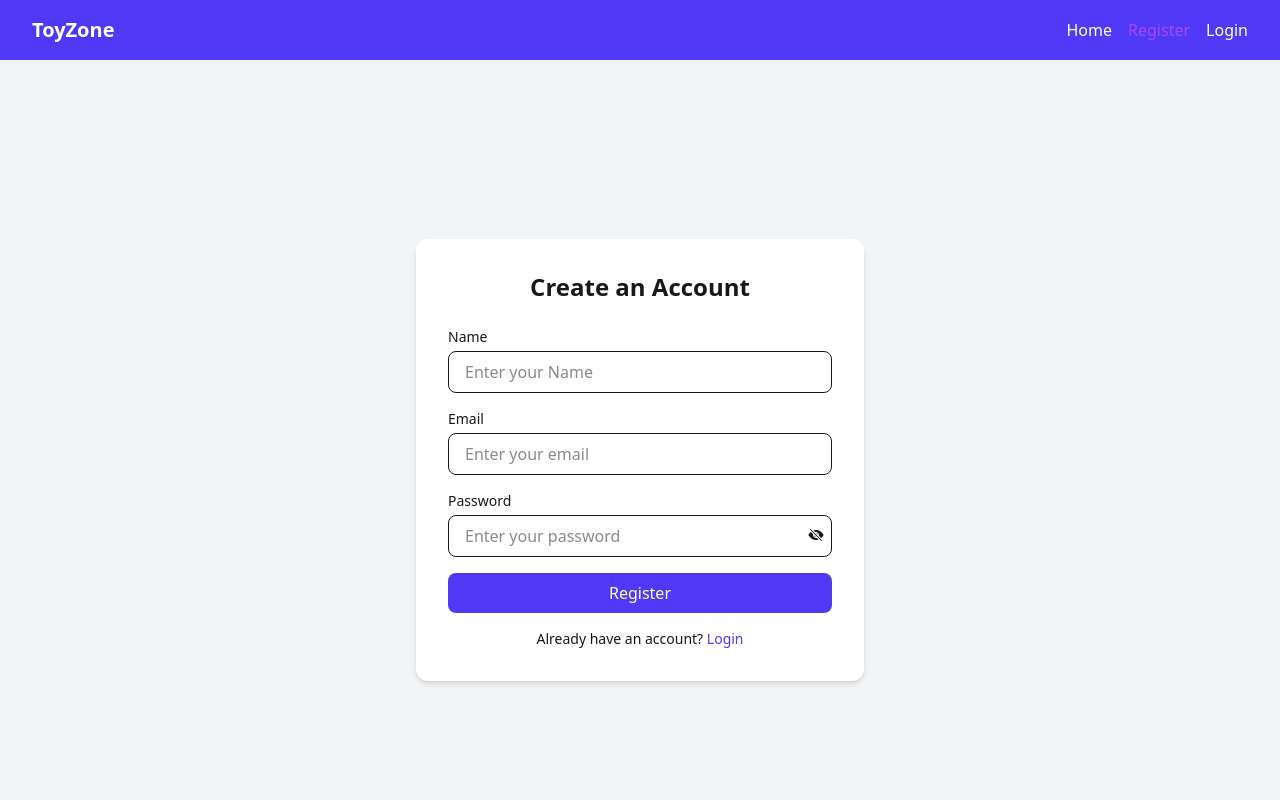
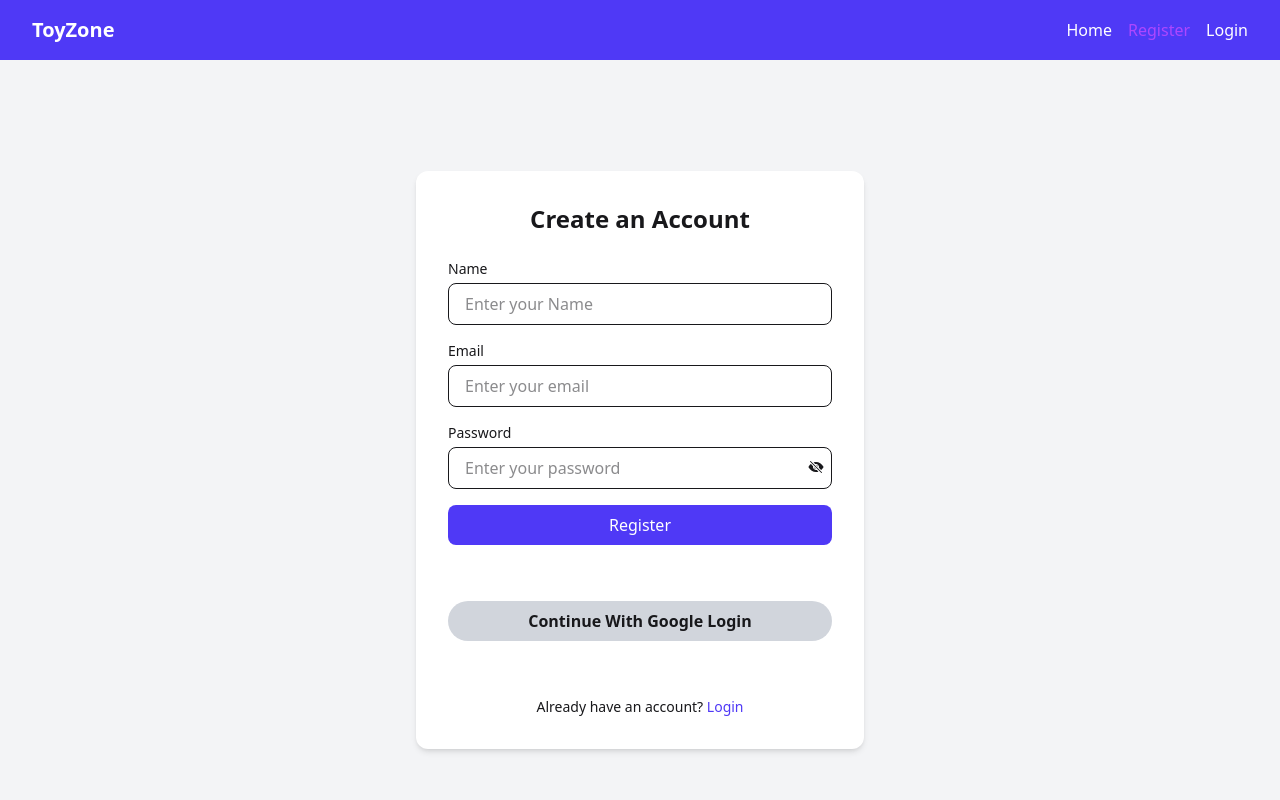
Before and after one commit to sajib-rahman90/assignment-09-toyzone, a React (Vite) app: page /register in a window 1280 px wide. Shown: the top 800 px of the page. Built offline with nearby package versions, Linux system fonts and the light colour scheme.

Commit message:
added google login button into Register Page

```diff
--- a/src/Pages/Register.jsx
+++ b/src/Pages/Register.jsx
@@ -1,10 +1,13 @@
-import { createUserWithEmailAndPassword } from "firebase/auth";
+import { createUserWithEmailAndPassword, signInWithPopup } from "firebase/auth";
 import React, { useState } from "react";
 import { Link } from "react-router";
 import { auth } from "../Firebase/Firebase.config";
 import { toast } from "react-toastify";
 import { FaEye } from "react-icons/fa";
 import { IoEyeOff } from "react-icons/io5";
+import { GoogleAuthProvider } from "firebase/auth";
+
+const googleProvider = new GoogleAuthProvider();
 
 const Register = () => {
   const [email, setEmail] = useState("");
@@ -40,6 +43,22 @@ const Register = () => {
           // alert(errorMessage);
         }
         console.log(errorMessage);
+      });
+  };
+
+  const handleGoogleSignIn = () => {
+    signInWithPopup(auth, googleProvider)
+      .then((res) => {
+        const user = res.user;
+        console.log("user", user);
+        toast.success("Login Succesfull!");
+      })
+      .catch((err) => {
+        const errorMessage = err.message;
+        console.log("error", errorMessage);
+        if (errorMessage) {
+          toast.error(errorMessage);
+        }
       });
   };
 
@@ -101,6 +120,15 @@ const Register = () => {
           >
             Register
           </button>
+
+          <div className="py-10 flex justify-center items-center ">
+            <button
+              onClick={handleGoogleSignIn}
+              className="p-2 w-full font-semibold bg-gray-300 rounded-full cursor-pointer"
+            >
+              Continue With Google Login
+            </button>
+          </div>
         </form>
 
         <p className="text-sm text-center mt-4">
```
